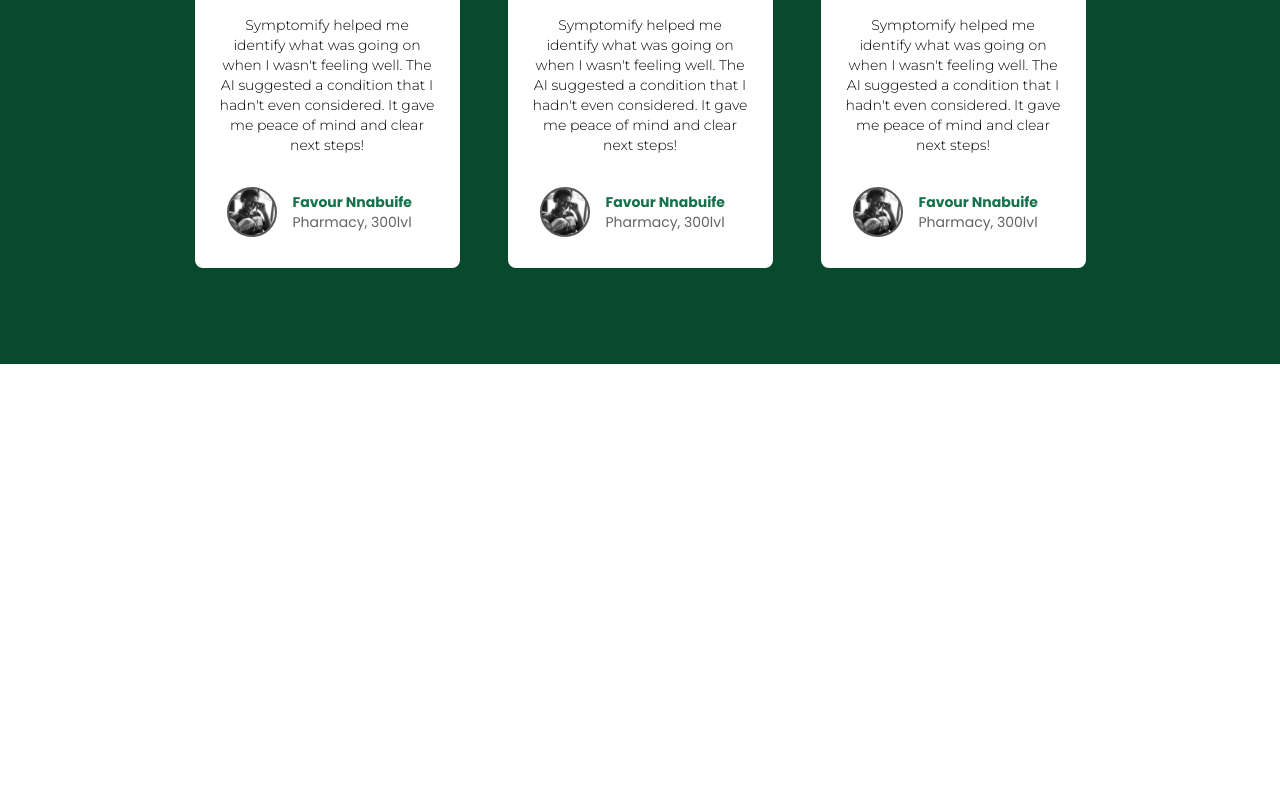
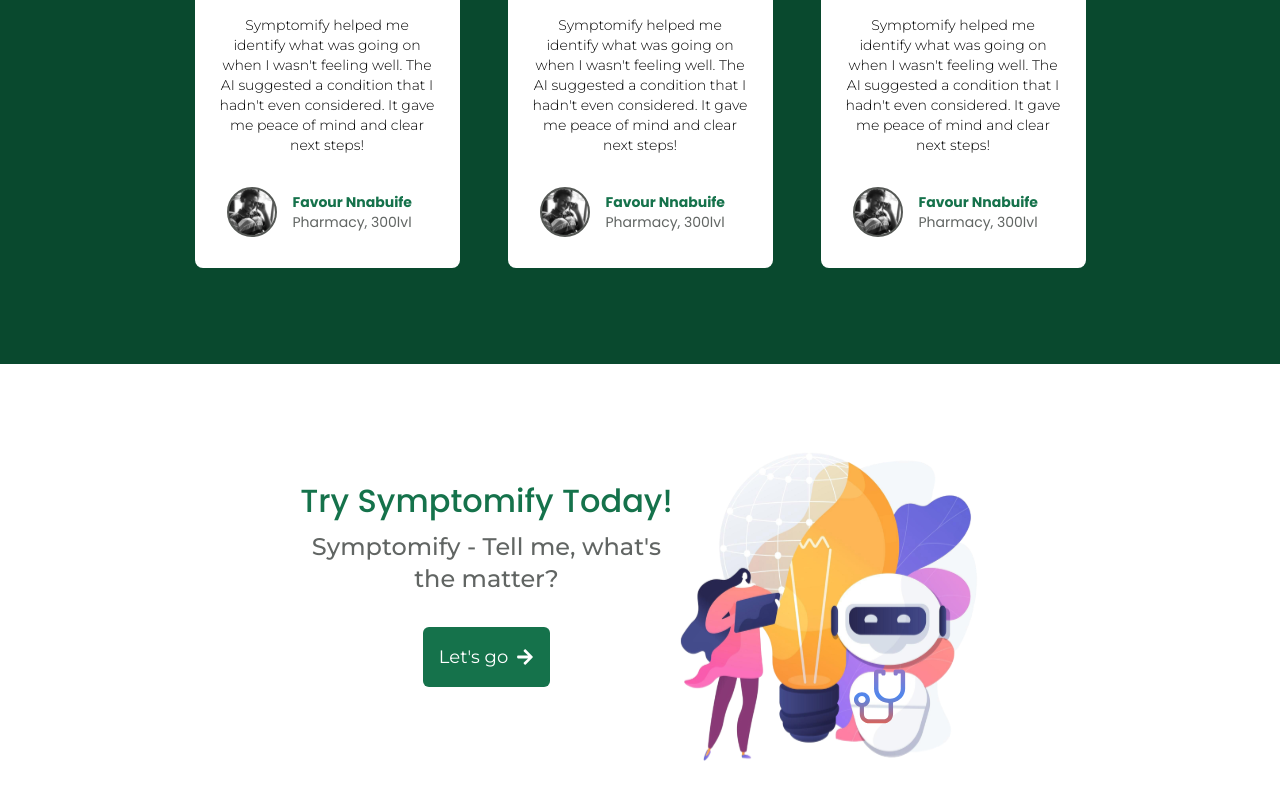
Before and after one commit to techmad60/Symptomify, a Next.js app: page / in a window 1280 px wide. Shown: the part 2149-2949 px from the top of the page. Before the commit the page ends 2561 px from the top, so only its background shows below. Built offline with nearby package versions, Linux system fonts and the light colour scheme.

Commit message:
Try Symptomify Image

```diff
--- a/app/page.tsx
+++ b/app/page.tsx
@@ -212,6 +212,34 @@
             </div>
           </div>
         </section>
+
+         {/* Try Symptomify Section */}
+        <section className="flex justify-center flex-col items-center my-12 md:flex-row">
+          <div className="flex flex-col justify-center items-center">
+            <h2 className={`${poppins.className} text-color-two font-medium text-xl
+            lg:text-[2rem]`}>Try Symptomify Today!</h2>
+            <p className="text-color-one text-center font-medium px-8 md:px-0 lg:text-2xl py-4 w-[24.125rem]">Symptomify - Tell me, what&apos;s the matter?</p>
+
+            {/* Responsive Try Symptomify Image */}
+            <Image
+              src={"/images/Try-Symptomify.svg"}
+              alt="Illustration"
+              className="lg:w-[307px] h-[316] pt-8 md:hidden"
+              width={180}
+              height={185.28}
+            />
+            <button className="flex items-center text-white bg-color-two p-4 rounded-md gap-2 mt-12 sm:mt-4 lg:text-lg">Let&apos;s go <FaArrowRight className=""/></button>
+          </div>
+
+          {/* Responsive Large Screen Try Symptomify Image */}
+          <Image
+            src={"/images/Try-Symptomify.svg"}
+            alt="Illustration"
+            className="lg:w-[307px] h-[316] pt-8 hidden md:flex"
+            width={280}
+            height={185.28}
+          />
+        </section>
       </main>
     </div>
   );
```
Also changed, not shown: public/images/Try-Symptomify.svg (renamed from public/images/Try-Symptomify img.svg).
